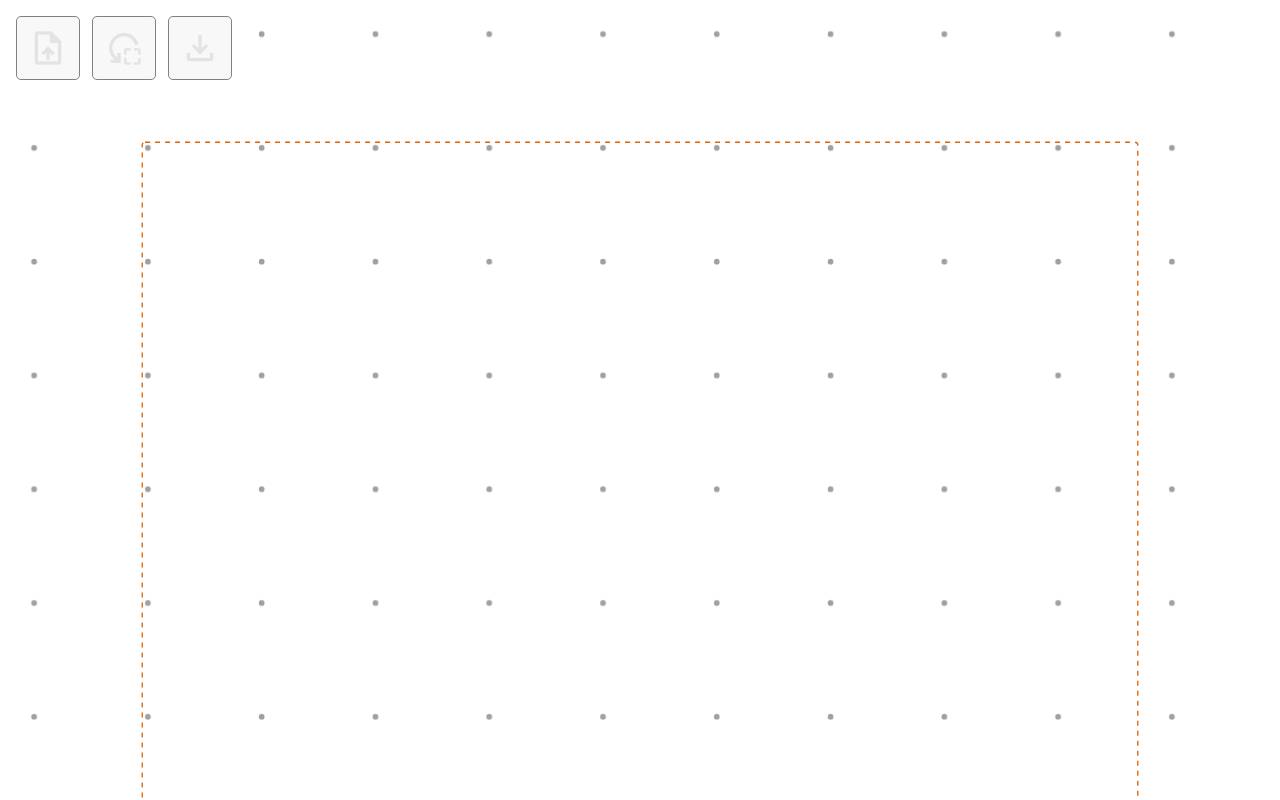
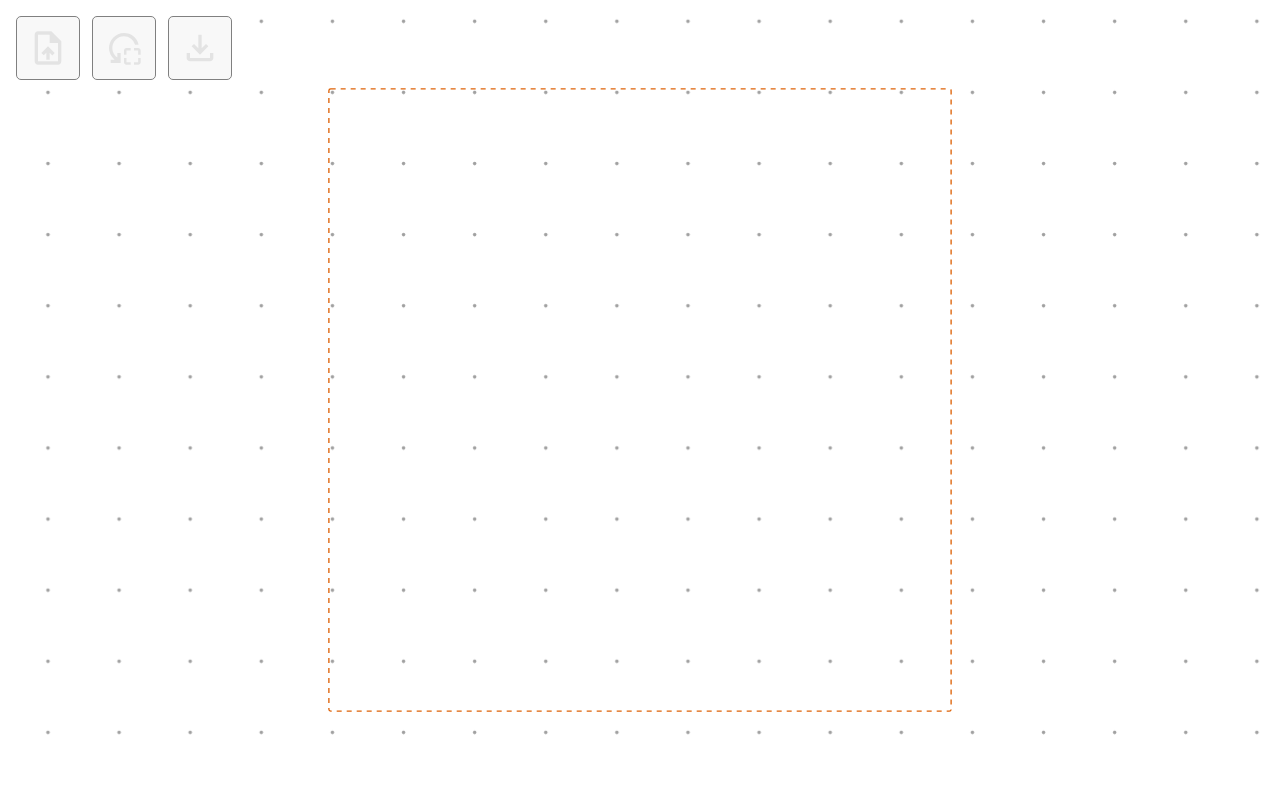
Before and after one commit to personal-5dof-laser-cutting/laser-frontend, a Vue app: page / in a window 1280 px wide. Built offline with nearby package versions, Linux system fonts and the light colour scheme; the HTML template or start-up script is replaced by a standard one.

Commit message:
fixed container sizing issue

```diff
--- a/src/assets/main.css
+++ b/src/assets/main.css
@@ -1,7 +1,9 @@
 @import './base.css';
 
-body, html {
-margin: 0;
+body,
+html {
+  display: flex;
+  margin: 0;
   padding: 0;
   width: 100%;
   height: 100%;
@@ -17,7 +19,6 @@ margin: 0;
   overflow: hidden;
 
   transition: 0.2s ease-out;
-
 }
 
 a,
```
